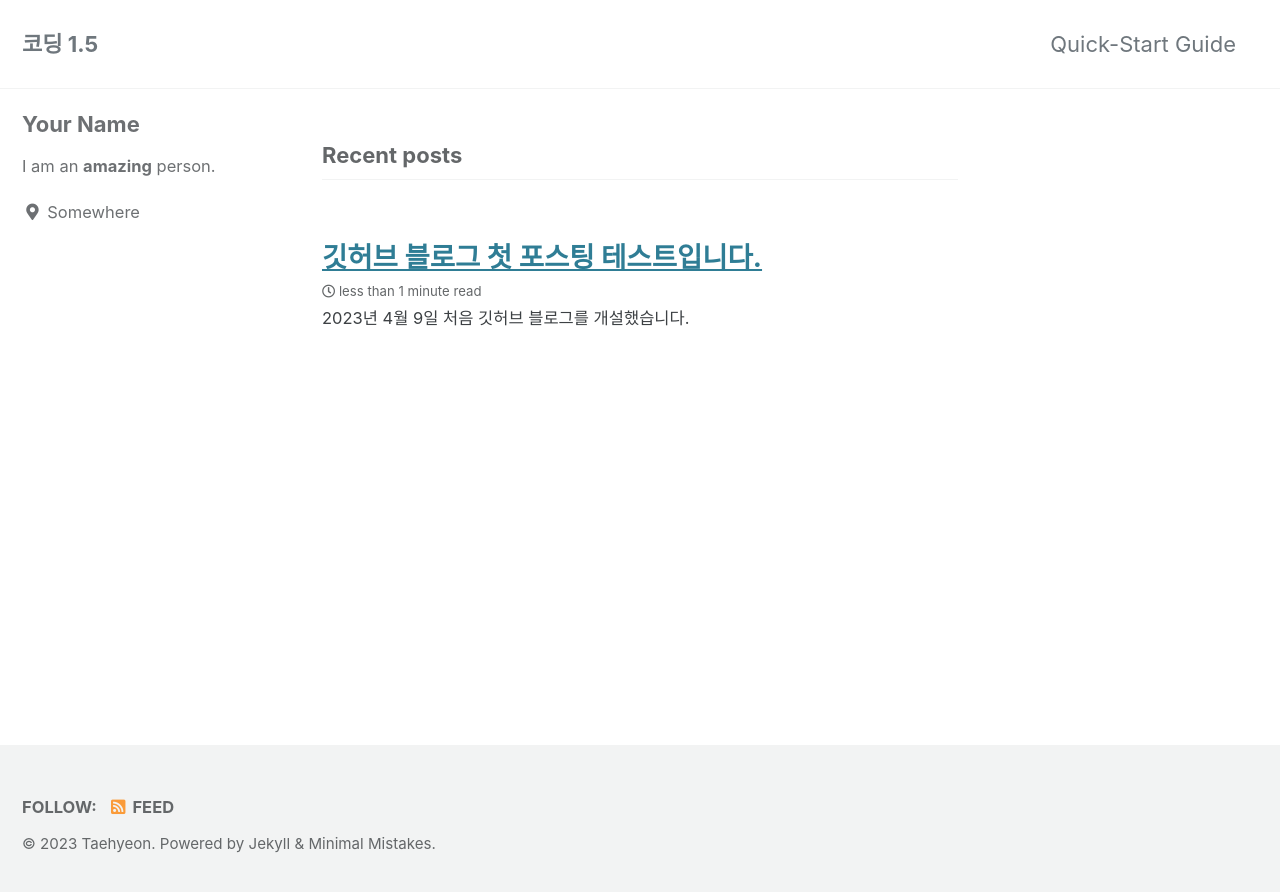
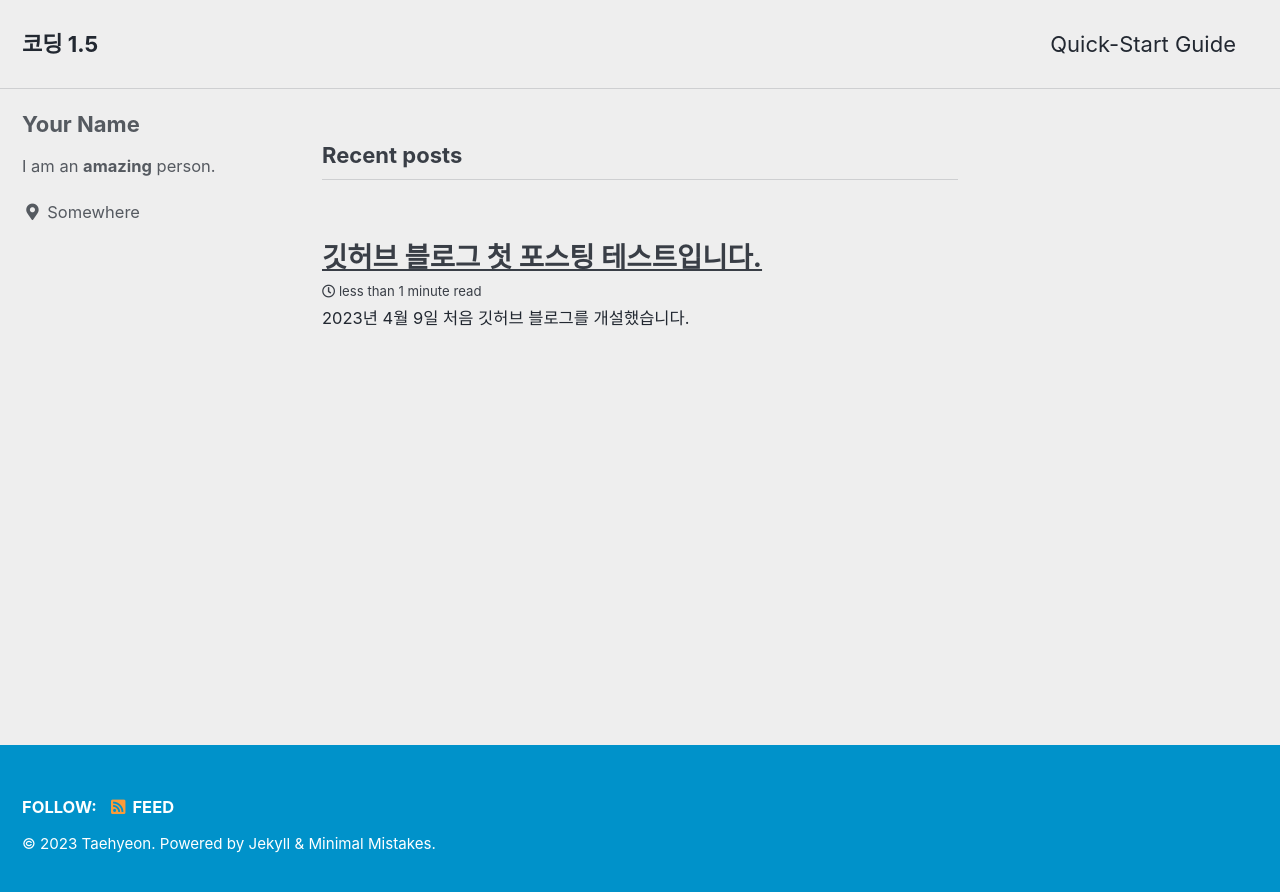
Before and after one commit to TaeHyeon47/TaeHyeon47.github.io, a Jekyll site: the page built from index.html, in a window 1280 px wide. Shown: the top 892 px of the page. Built offline with Jekyll 4.4.1, drawn with Linux system fonts in a browser that asks for light colours; cached includes are drawn as plain includes; the list of posts is cut into pages by our own code.

Commit message:
Update _config.yml

```diff
--- a/_config.yml
+++ b/_config.yml
@@ -12,7 +12,7 @@
 
 # theme                  : "minimal-mistakes-jekyll"
 # remote_theme           : "mmistakes/minimal-mistakes"
-minimal_mistakes_skin    : "default" # "air", "aqua", "contrast", "dark", "dirt", "neon", "mint", "plum", "sunrise"
+minimal_mistakes_skin    : "air"
 
 # Site Settings
 locale                   : "en-US"
```
